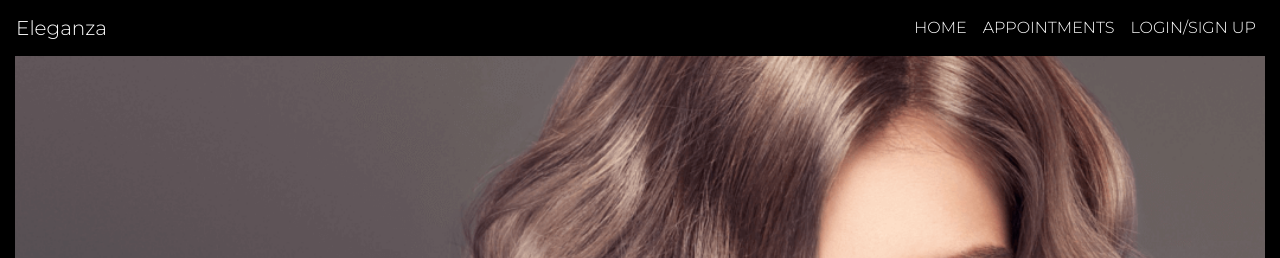
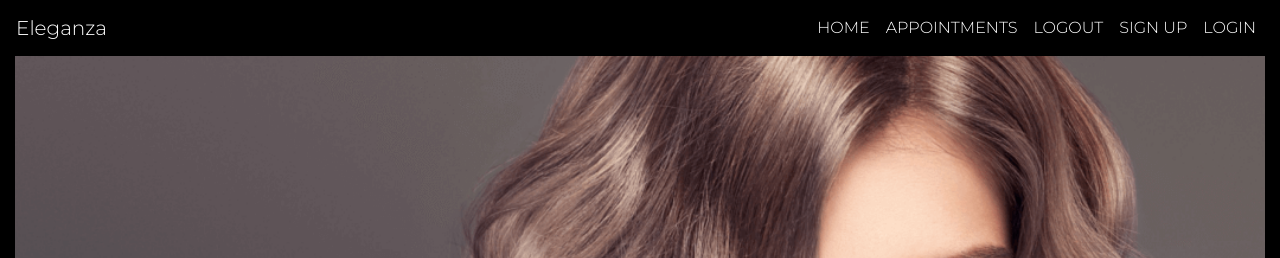
Before and after one commit to ip69719/ci-portfolio-four, a Django app: page / in a window 1280 px wide. Shown: the top 258 px of the page. Run offline with Django 3.2, Linux system fonts and the light colour scheme; some libraries are stand-ins or nearby versions; some web fonts are replaced.

Commit message:
feat: add nav links to navbar in base.html

```diff
--- a/templates/base.html
+++ b/templates/base.html
@@ -26,13 +26,19 @@
             <div class="collapse navbar-collapse justify-content-end" id="navbarTogglerDemo02">
                 <ul class="navbar-nav mt-2 mt-lg-0">
                     <li class="nav-item active">
-                        <a class="nav-link text-white" href="#">Home<span class="sr-only">(current)</span></a>
+                        <a class="nav-link text-white" href="{% url 'home' %}">Home<span class="sr-only">(current)</span></a>
                     </li>
                     <li class="nav-item">
                         <a class="nav-link text-white" href="#">Appointments</a>
                     </li>
                     <li class="nav-item">
-                        <a class="nav-link text-white" href="#">Login/Sign Up</a>
+                        <a class="nav-link text-white" href="{% url 'account_logout' %}">Logout</a>
+                    </li>
+                    <li class="nav-item">
+                        <a class="nav-link text-white" href="{% url 'account_signup' %}">Sign Up</a>
+                    </li>
+                    <li class="nav-item">
+                        <a class="nav-link text-white" href="{% url 'account_login' %}">Login</a>
                     </li>
                 </ul>
             </div>
```
